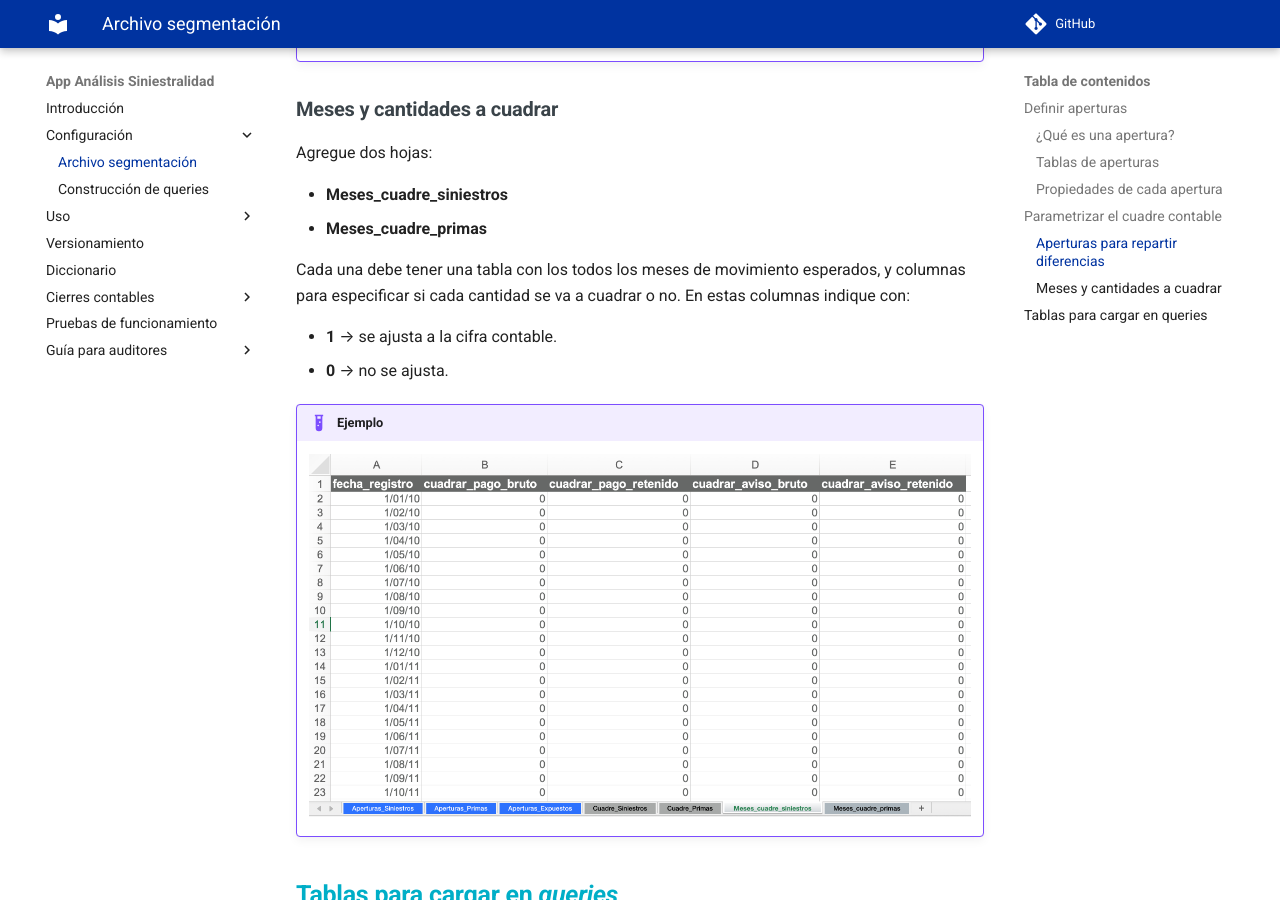
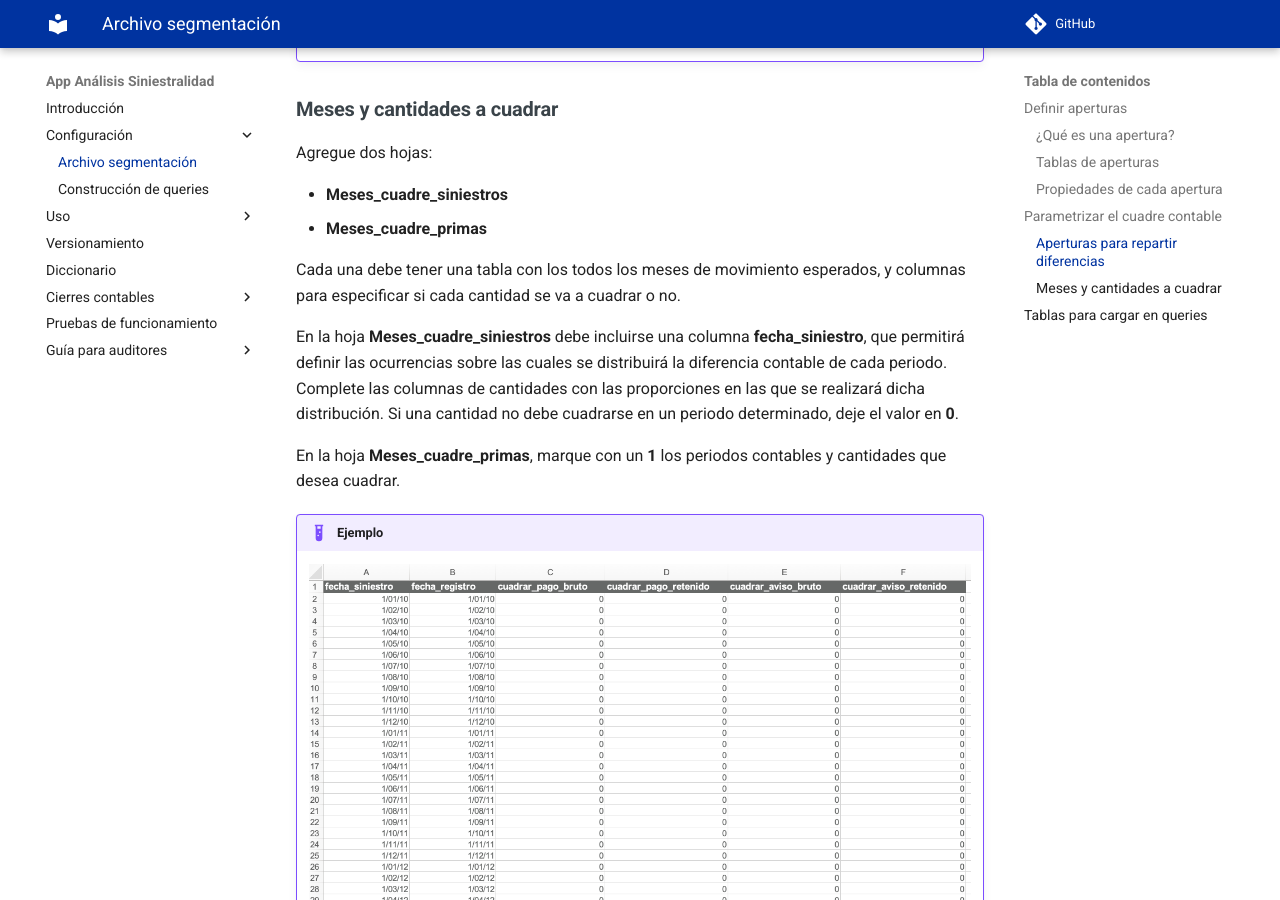
Before and after one commit to sebastobone/app-analisis-siniestralidad-docs, an MkDocs documentation site: the page built from docs/config/segmentacion.md, in a window 1280 px wide and 900 px high, scrolled down 3140 px. Built offline with MkDocs 1.6.1 and Material for MkDocs 9.7.7, drawn with Linux system fonts in a browser that asks for light colours; comment, search, counter and statistics services are not loaded; the version menu is left out.

Commit message:
feat: Documentar reparticion de diferencias contables por ocurrencia

```diff
--- a/.pre-commit-config.yaml
+++ b/.pre-commit-config.yaml
@@ -13,7 +13,7 @@ repos:
         name: markdownlint => markdown formatting
         stages: [pre-commit]
         language: system
-        entry: markdownlint --fix docs --disable MD013
+        entry: uv run markdownlint --fix docs --disable MD013
         always_run: true
         pass_filenames: false
 
--- a/docs/config/segmentacion.md
+++ b/docs/config/segmentacion.md
@@ -97,10 +97,11 @@ Agregue dos hojas:
 - **Meses_cuadre_siniestros**
 - **Meses_cuadre_primas**
 
-Cada una debe tener una tabla con los todos los meses de movimiento esperados, y columnas para especificar si cada cantidad se va a cuadrar o no. En estas columnas indique con:
+Cada una debe tener una tabla con los todos los meses de movimiento esperados, y columnas para especificar si cada cantidad se va a cuadrar o no.
 
-- **1** → se ajusta a la cifra contable.
-- **0** → no se ajusta.
+En la hoja **Meses_cuadre_siniestros** debe incluirse una columna **fecha_siniestro**, que permitirá definir las ocurrencias sobre las cuales se distribuirá la diferencia contable de cada periodo. Complete las columnas de cantidades con las proporciones en las que se realizará dicha distribución. Si una cantidad no debe cuadrarse en un periodo determinado, deje el valor en **0**.
+
+En la hoja **Meses_cuadre_primas**, marque con un **1** los periodos contables y cantidades que desea cuadrar.
 
 !!! example "Ejemplo"
     ![Ejemplo meses cuadre](assets/ejemplo_meses_cuadre.png)
```
Also changed, not shown: docs/uso/controles.md (+1 -4 lines), docs/config/assets/ejemplo_meses_cuadre.png.
